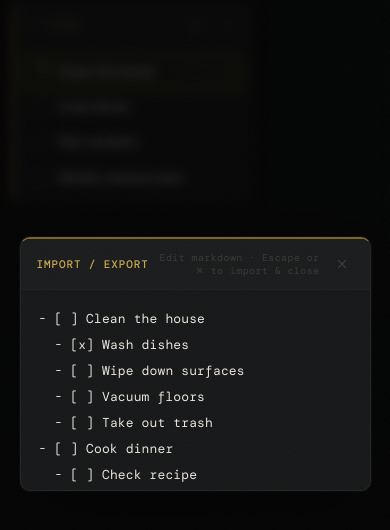
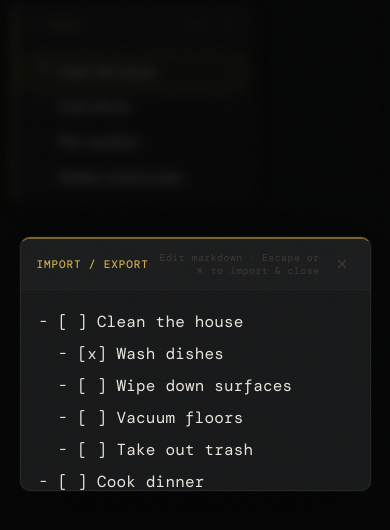
Before and after one commit to christopher-nies/column-task-app, a website built with Vite: page index.html in a window 390 px wide. Both pictures are taken after a click on the button 312 px from the left and 23 px from the top of the page. Shown: the part 58-588 px from the top of the page. Built offline with nearby package versions, Linux system fonts and the light colour scheme; files whose address does not match are found by name; a web font is replaced by a local one.

Commit message:
fix: prevent iOS Safari zoom on textarea focus by setting mobile font-size to 16px

```diff
--- a/style.css
+++ b/style.css
@@ -655,6 +655,13 @@ body {
   color: var(--color-text-muted);
 }
 
+/* Prevent iOS Safari from zooming in on focus (requires font-size >= 16px) */
+@media (max-width: 768px) {
+  .editor-textarea {
+    font-size: 16px;
+  }
+}
+
 .editor-textarea::-webkit-scrollbar {
   width: 3px;
 }
```
